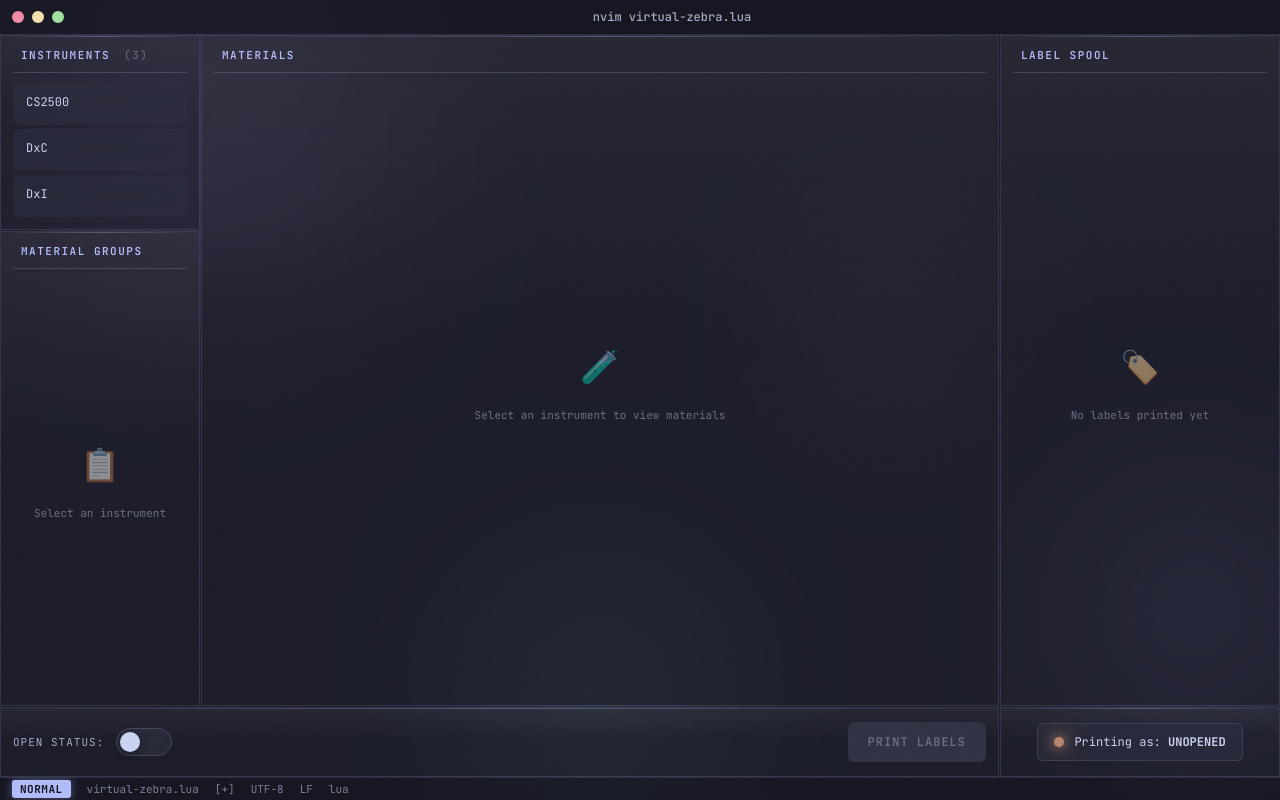
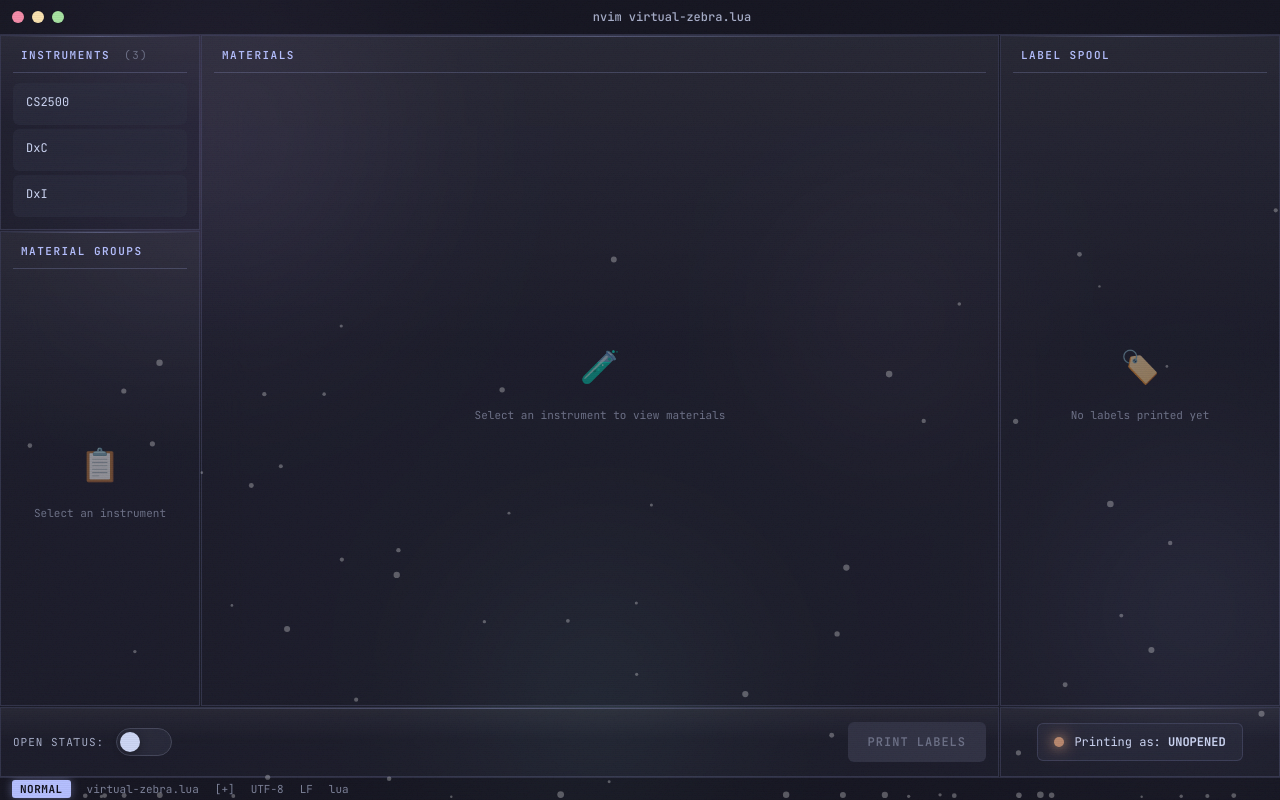
Before and after one commit to dwunger/virtual-zebra, a plain HTML site: page app.html in a window 1280 px wide. Drawn offline with Linux system fonts and the light colour scheme.

Commit message:
Fix function name casing for isDecemberOrJanuary

```diff
--- a/app.html
+++ b/app.html
@@ -2073,7 +2073,7 @@ Clean I & II,CS2500,CA Clean I - On Board;CA Clean II - On Board;CA Clean I - Re
             }
 
             document.addEventListener('DOMContentLoaded', () => {
-                if (!isDecemberorJanuary()) return;
+                if (!isDecemberOrJanuary()) return;
                 if (reducedMotion()) return;
 
                 const canvas = document.getElementById('snow-canvas');
```
